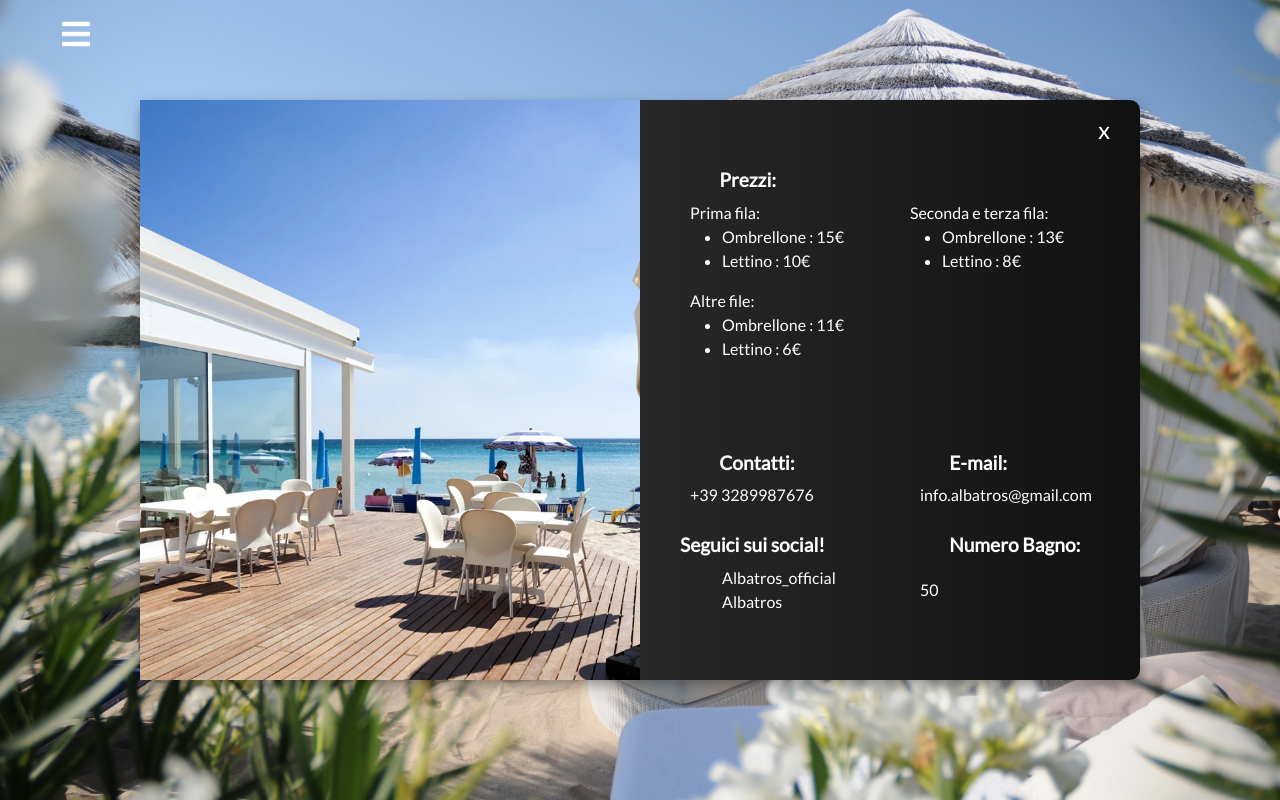
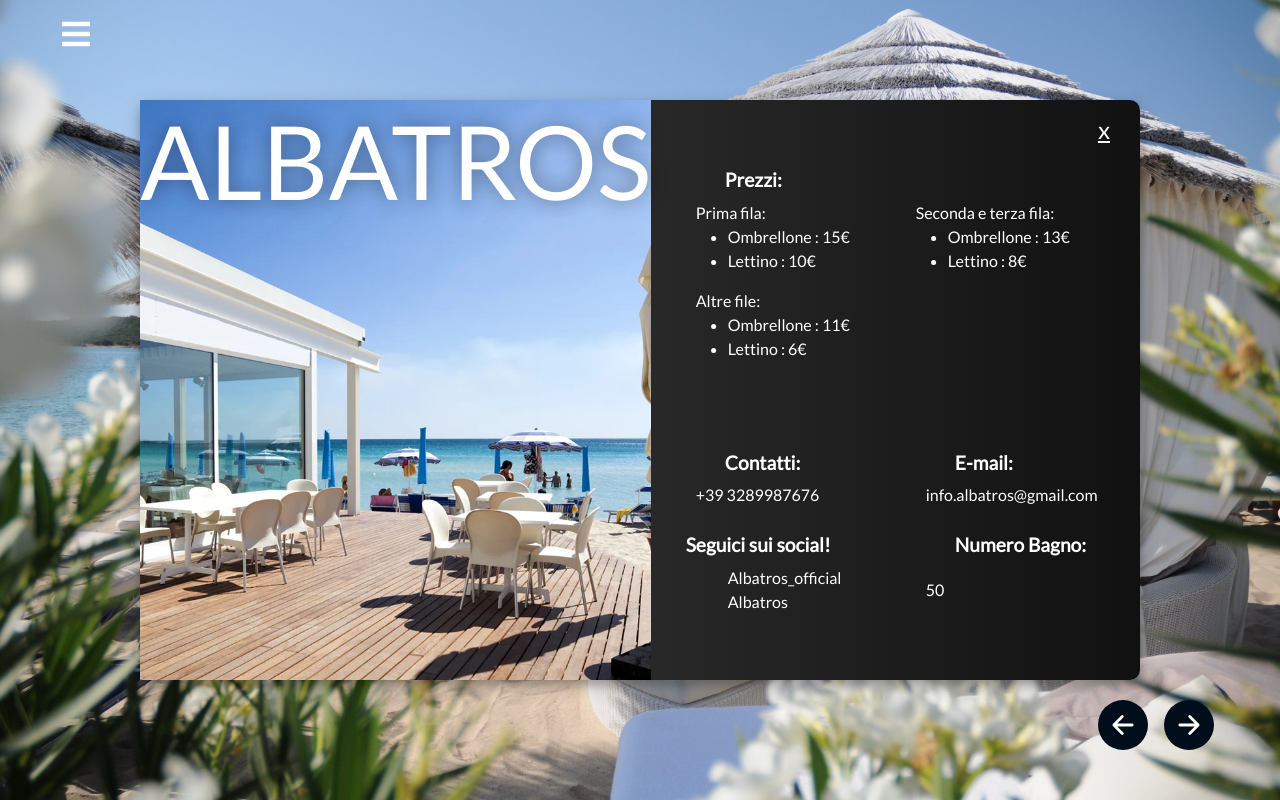
Before and after one commit to AriannaSoriani98/Progetto-ASW, a React (Create React App) app in the folder client/: page /schede in a window 1280 px wide. Built offline with nearby package versions, Linux system fonts and the light colour scheme; some icons are missing; what google-maps-react would draw is missing.

Commit message:
titolo e immagini schede

```diff
--- a/client/src/components/Cards.js
+++ b/client/src/components/Cards.js
@@ -1,20 +1,11 @@
 import styled, {css} from "styled-components";
 import {IoArrowBack, IoArrowForward} from "react-icons/io5";
 import {IoMdArrowRoundForward} from "react-icons/io";
-import {Button} from "./Button";
 import React,{useState,useRef,useEffect} from 'react'
 import {Link} from "react-router-dom";
-import GoogleMap from "./GoogleMap";
 import {GiTable,AiFillInstagram, AiOutlineMail, FaFacebookSquare, GiPositionMarker, IoCallOutline, BiEuro, FaUmbrellaBeach} from "react-icons/all";
 import "./contatti.css";
 
-const HomeSection=styled.section`
-  height: 100vh;
-  max-height: 1100px;
-  position: relative;
-  overflow: hidden;
-  background-color: #FFFFFF;
-`;
 const HomeWrapper=styled.div`
   width: 60%;
   height: 80%;
@@ -33,21 +24,7 @@
   -o-background-size: cover;
   background-size: cover;
 `;
-const HomeSlide=styled.div`
-  z-index: 1;
-  width: 100%;
-  height: 100%;
-`;
-const HomeSlider=styled.div`
-  position: absolute;
-  top:0;
-  left: 0;
-  width: 100%;
-  height: 100%;
-  display: flex;
-  justify-content: center;
-  align-items: center;
-`;
+
 const HomeImage=styled.img`
   position: absolute;
   top:0;
@@ -128,10 +105,10 @@
 const NextArrow=styled(IoArrowForward)`
   ${arrowButtons}
 `;
-const H1 = styled.h1`
-  background-color: #060b26;
+const H1=styled.h1`
+  font-size:2px;
+`;
 
-`;
 
 const Cards =({cards})=> {
     const [current,setCurrent]=useState(0)
@@ -157,10 +134,13 @@
     }
 
     return (
+
         <body>
+            <HomeWrapper>
+
                 {cards.map((card, index) => {
                     return (
-                <div className="contacts-container" key={index}>
+                        <div className="cards-container-ext" key={index}>
 
                             {index === current && (
                                 <div className="cards-container" key={index}>
@@ -170,8 +150,12 @@
                                     </Link>
 
                                     <div className="card-left">
-                                <h1>{card.title}</h1>
+
                                         <HomeImage src={card.image}/>
+                                        <HomeContent>
+                                            <h1 size={"10"}>{card.title}</h1>
+                                        </HomeContent>
+
                                     </div>
 
                                     <div className="contact-right">
@@ -413,6 +397,7 @@
                                     </div>*/}
                                         </div>
 
+
                                     </div>
 
                                 </div>
@@ -421,7 +406,14 @@
                         </div>
                     )
                 })}
+
+            </HomeWrapper>
+            <SliderButtons>
+                <PrevArrow onClick={prevSlide}/>
+                <NextArrow onClick={nextSlide}/>
+            </SliderButtons>
         </body>
+
         /*<HomeSection>
         <HomeWrapper>
             {cards.map( (card, index)=>{
--- a/client/src/components/contatti.css
+++ b/client/src/components/contatti.css
@@ -10,10 +10,23 @@
     box-sizing: content-box;
     grid-template-columns: 1fr 1fr;
 }
+.cards-container-ext {
+
+    margin: 100px 20%;
+    width: 1000px;
+    position: fixed;
+    object-position: center;
+    box-sizing: border-box;
+    border-radius: 10px;
+    height: 600px;
+    display: flex;
+    box-sizing: content-box;
+    grid-template-columns: 1fr 1fr;
+}
 .cards-container{
     width: 1000px;
     box-shadow: 0 5px 8px 0 rgba(0, 0, 0, 0.2), 0 7px 20px 0 rgba(0, 0, 0, 0.2);
-    position: absolute;
+    position: fixed;
     box-sizing: border-box;
     border-radius: 10px;
     height: 580px;
```
Lines whose indentation alone changed are shown as unchanged.
